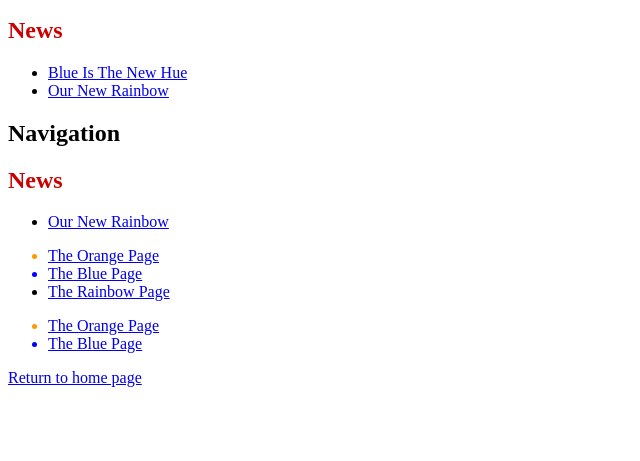
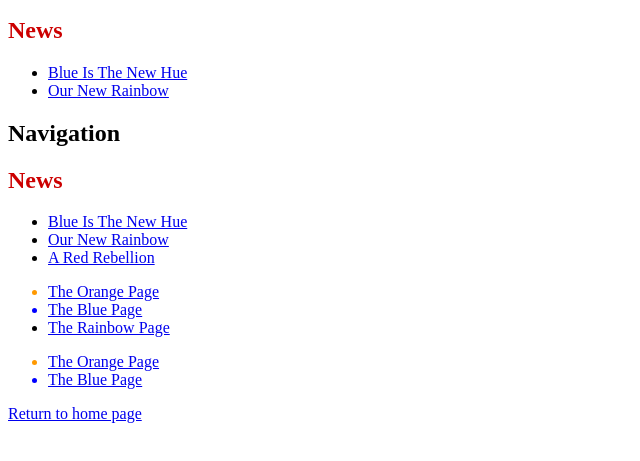
Before and after one commit to mabdelmahmoud/GitTurtorial, a plain HTML site: page index.html in a window 1280 px wide. Shown: the part 101-562 px from the top of the page, without its empty margins (0-640 px from the left). Drawn offline with Linux system fonts and the light colour scheme.

Commit message:
Add 2nd news item to index page

```diff
--- a/index.html
+++ b/index.html
@@ -16,7 +16,9 @@
   <h2>Navigation</h2>
 <h2 style="color: #C00">News</h2>
 <ul>
+  <li><a href="news-1.html">Blue Is The New Hue</a></li>
   <li><a href="rainbow.html">Our New Rainbow</a></li>
+  <li><a href="news-2.html">A Red Rebellion</a></li>
 </ul>
 <ul>
   <li style="color: #F90">
```
